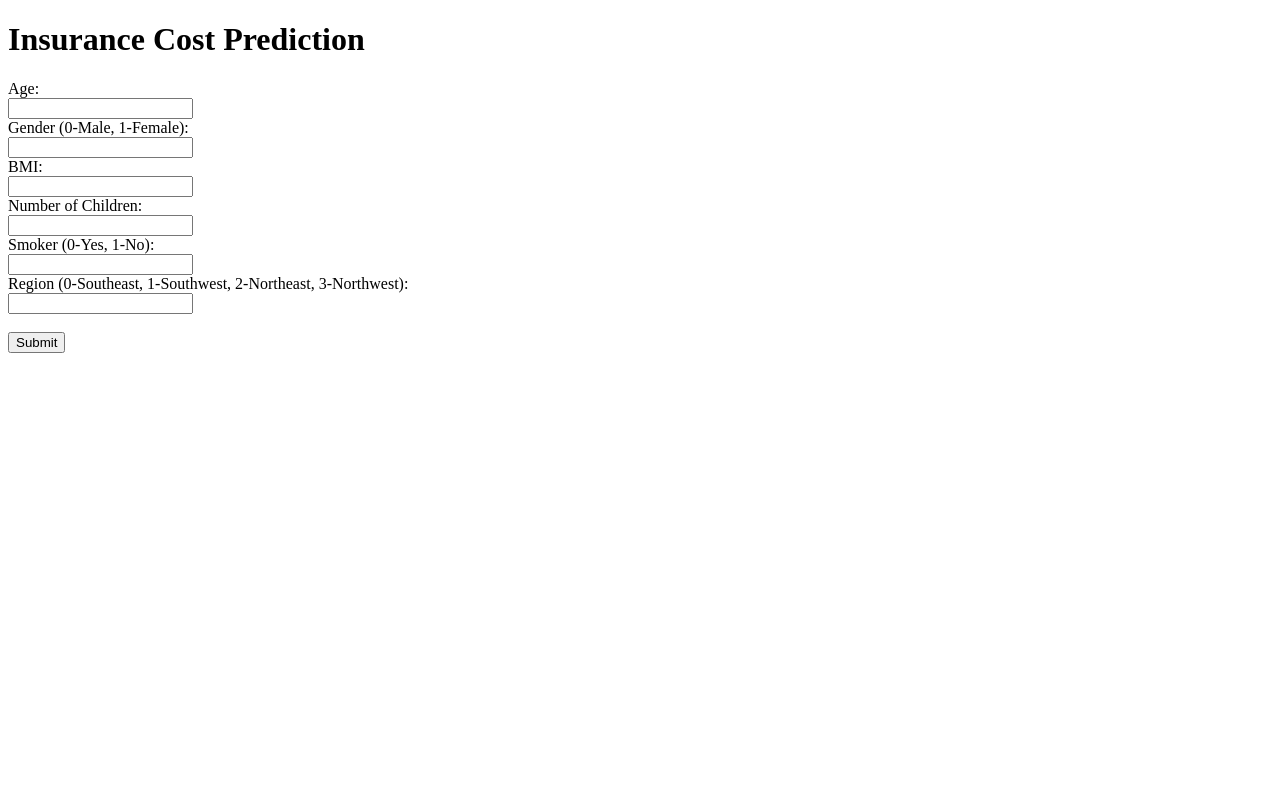
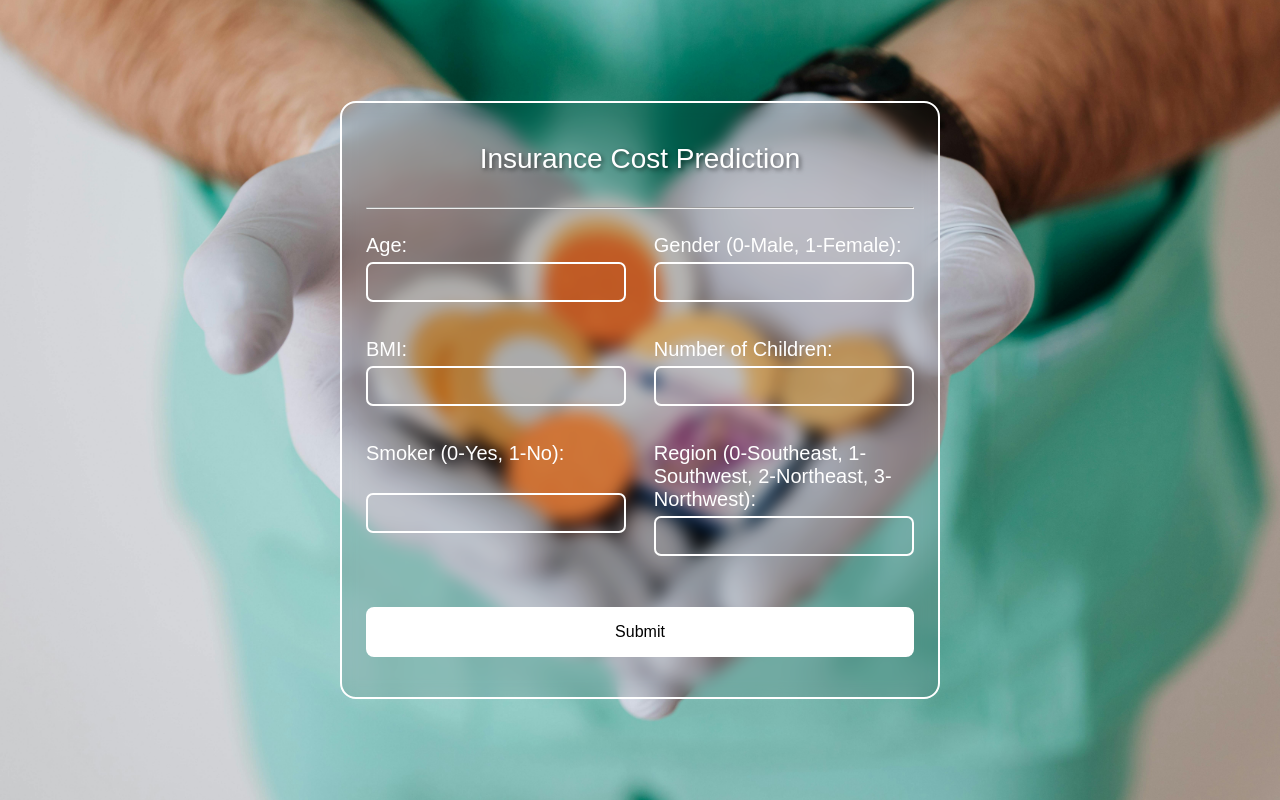
Before and after one commit to fatemaker254/Insurance_Recommendation, a Flask app: page / in a window 1280 px wide. Run offline with Flask 3, Linux system fonts and the light colour scheme.

Commit message:
Add some style

```diff
--- a/templates/index.html
+++ b/templates/index.html
@@ -2,26 +2,60 @@
 <html>
 
 <head>
+    <link rel="stylesheet" href="styles.css">
     <title>Insurance Cost Prediction</title>
 </head>
 
 <body>
-    <h1>Insurance Cost Prediction</h1>
-    <form action="/predict" method="post">
-        <label for="age">Age:</label><br>
-        <input type="text" id="age" name="age"><br>
-        <label for="sex">Gender (0-Male, 1-Female):</label><br>
-        <input type="text" id="sex" name="sex"><br>
-        <label for="bmi">BMI:</label><br>
-        <input type="text" id="bmi" name="bmi"><br>
-        <label for="children">Number of Children:</label><br>
-        <input type="text" id="children" name="children"><br>
-        <label for="smoker">Smoker (0-Yes, 1-No):</label><br>
-        <input type="text" id="smoker" name="smoker"><br>
-        <label for="region">Region (0-Southeast, 1-Southwest, 2-Northeast, 3-Northwest):</label><br>
-        <input type="text" id="region" name="region"><br><br>
-        <input type="submit" value="Submit">
+    <div class="container">
+        <img src="background.jpg" alt="login image" class="container__img">
+        <form action="/predict" method="post" class="container__form">
+           <h1 class="container__title">Insurance Cost Prediction</h1>
+           <hr>
+
+           <div class="container__content">
+              <div class="container__box">
+
+                 <div class="container__box-input">
+                    <label for="Age" class="container__label">Age:</label>
+                    <input type="text" required class="container__input" id="container-age" name="age" placeholder=" ">
+                 </div>
+
+                 <div class="container__box-input">
+                    <label for="sex" class="container__label">Gender (0-Male, 1-Female):</label>
+                    <input type="text" required class="container__input" id="container-sex" name="sex" placeholder=" ">
+                 </div>
+
+                 <div class="container__box-input">
+                    <label for="BMI" class="container__label">BMI:</label>
+                    <input type="text" required class="container__input" id="container-bmi" name="bmi" placeholder=" ">
+                 </div>
+
+                 <div class="container__box-input">
+                    <label for="children" class="container__label">Number of Children:</label>
+                    <input type="text" required class="container__input" id="container-children" name="children" placeholder=" ">
+                 </div>
+
+                 <div class="container__box-input">
+                    <label for="smoker" class="container__label">Smoker (0-Yes, 1-No):</label>
+                    <!-- <br><br><br><br> -->
+                    <input type="text" required class="container__input" id="container-smoker"name="smoker" placeholder=" ">
+                 </div>
+
+                 <div class="container__box-input">
+                    <label for="region" class="container__label">Region (0-Southeast, 1-Southwest, 2-Northeast, 3-Northwest):</label>
+                    <input type="text" required class="container__input" id="container-region" name="region" placeholder=" ">
+                 </div>
+              </div>
+           </div>
+
+        <button type="submit" class="container__button">Submit</button>
     </form>
+    {% if show_result %}
+        <h2 class="predict">Predicted Insurance Cost: {{ prediction }}</h2>
+    {% endif %}
+    </div>
+
 </body>
 
 </html>
--- /dev/null
+++ b/templates/styles.css
@@ -0,0 +1,143 @@
+:root {
+  --white-color: hsl(0, 0%, 100%);
+  --black-color: hsl(0, 0%, 0%);
+  --body-font: "Poppins", sans-serif;
+  --normal-font-size: 1rem;
+  --font-medium: 500;
+  --blue-hover: hsl(210, 70%, 40%);
+}
+
+* {
+  box-sizing: border-box;
+  padding: 0;
+  margin: 0;
+}
+
+body,
+input,
+button {
+  font-size: var(--normal-font-size);
+  font-family: var(--body-font);
+}
+
+body {
+  color: var(--white-color);
+}
+
+input,
+button {
+  border: none;
+  outline: none;
+}
+
+.container {
+  position: relative;
+  height: 100vh;
+  display: grid;
+  align-items: center;
+}
+img {
+  max-width: 100%;
+  height: auto;
+}
+
+.container__img {
+  position: absolute;
+  width: 100%;
+  height: 100vh;
+  object-fit: cover;
+  object-position: center;
+}
+
+.container__form {
+  position: relative;
+  background-color: hsla(0, 0%, 10%, 0.1);
+  border: 2px solid var(--white-color);
+  padding: 2.5rem 1.5rem;
+  border-radius: 1rem;
+  backdrop-filter: blur(8px);
+  max-width: 600px; /* Adjust as needed */
+  margin: 0 auto; /* Center the form horizontally */
+}
+
+.container__title {
+  text-align: center;
+  font-size: 1.75rem;
+  font-weight: var(--font-medium);
+  margin-bottom: 2rem;
+  text-shadow: 2px 2px 4px rgba(0, 0, 0, 0.5);
+}
+
+/* .container__content {
+  margin-bottom: 1rem;
+} */
+.container__box{
+
+  display: flex;
+  flex-wrap: wrap;
+  justify-content: space-between;
+  padding: 20px 0;
+}
+.container__box-input {
+  margin-bottom: 1rem;
+}
+.container__box-input:nth-child(2n){
+  justify-content: end;
+}
+
+.container__box-input{
+  display: flex;
+  flex-wrap: wrap;
+  width: 50%;
+  padding-bottom: 15px;
+}
+
+.container__box-input label{
+  width: 95%;
+  color: white;
+  font-size: 20px;
+  font-weight: 400;
+  margin: 5px 0;
+}
+
+.container__box-input input{
+  height: 40px;
+  width: 95%;
+  border-radius: 7px;
+  outline: none;
+  padding: 0 10px;
+}
+
+.container__label {
+  display: block;
+  font-weight: var(--font-medium);
+  margin-bottom: 0.5rem;
+}
+
+.container__input {
+  width: 100%;
+  padding: 0.8rem;
+  background: none;
+  color: var(--white-color);
+  border: 2px solid var(--white-color);
+  border-radius: 0.5rem;
+}
+.container__button {
+  width: 100%;
+  padding: 1rem;
+  border-radius: 0.5rem;
+  background-color: var(--white-color);
+  font-weight: var(--font-medium);
+  cursor: pointer;
+  /* margin-bottom: 2rem; */
+  transition: background-color 0.3s ease;
+}
+.predict {
+  position: absolute;
+  bottom: 0;
+  left: 50%;
+  transform: translate(-50%, -50%);
+  color: black;
+  font-size: 1.5rem;
+
+}
```
